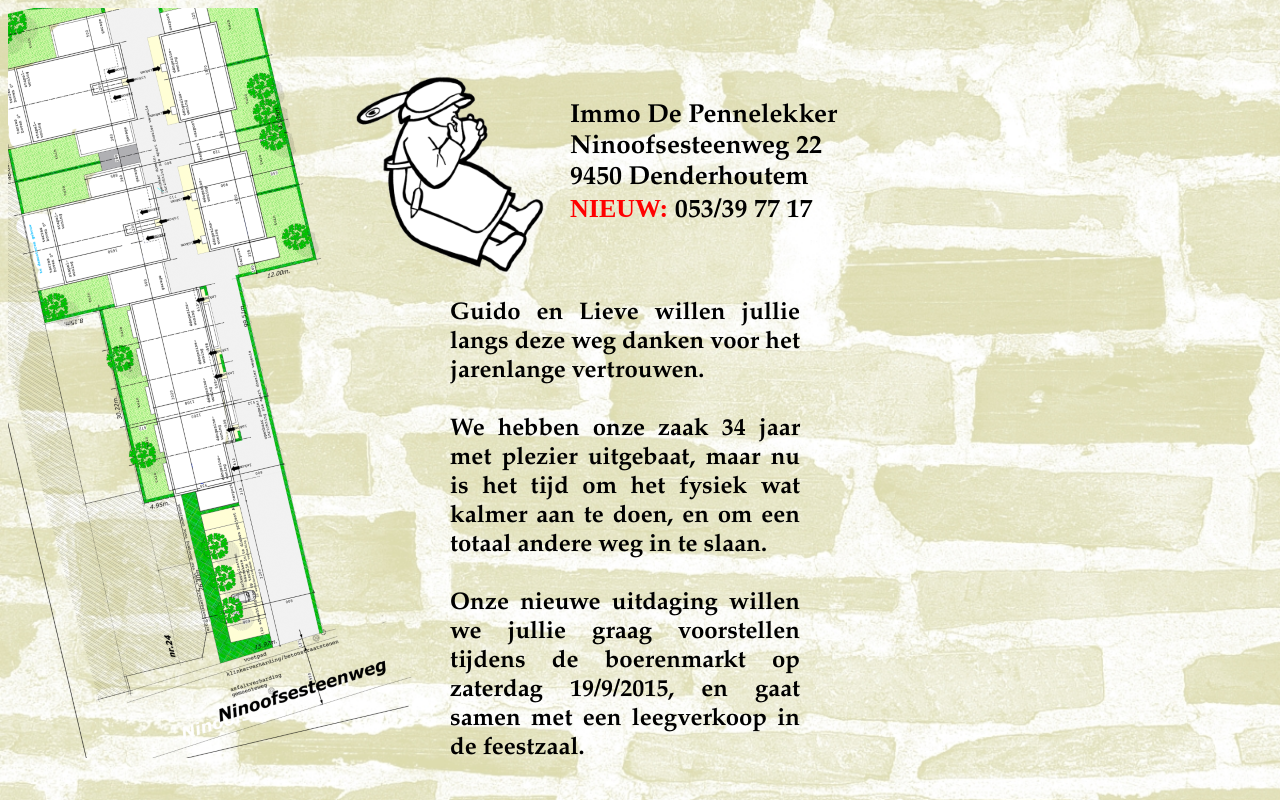
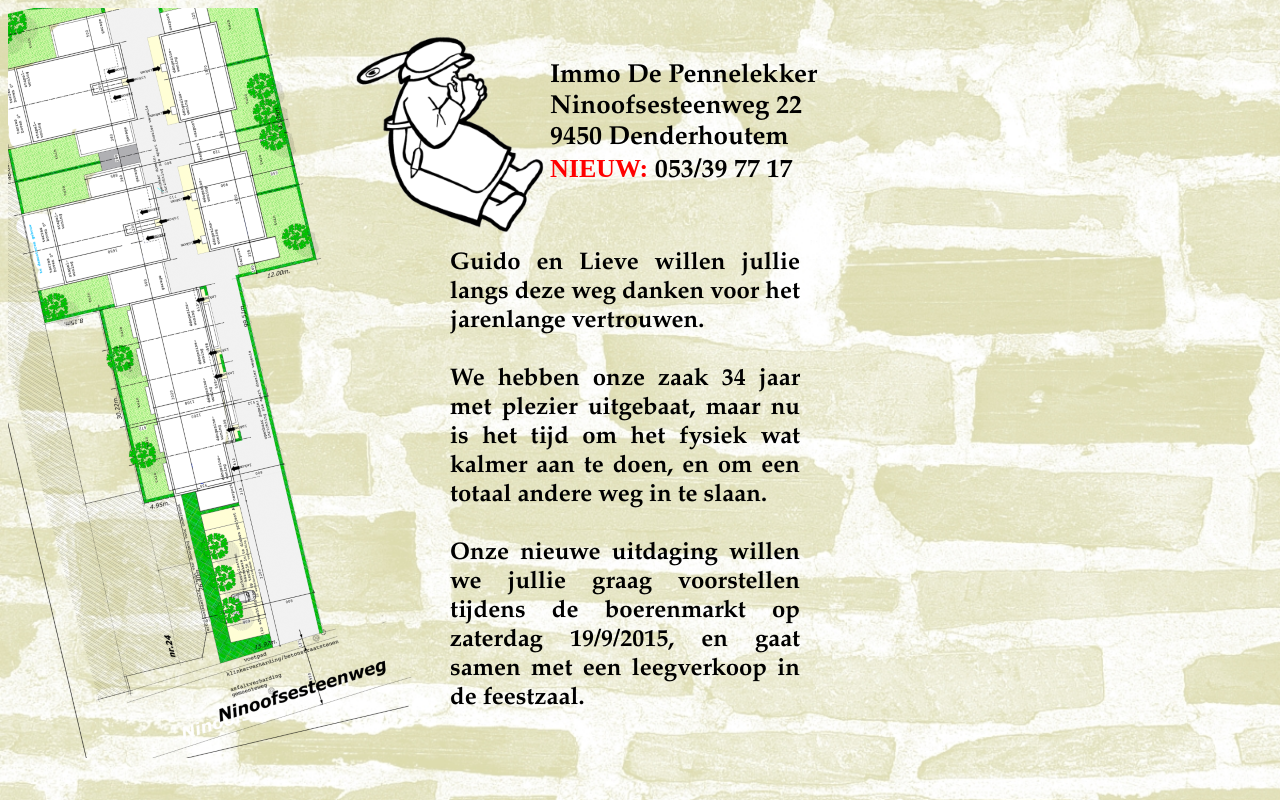
Before and after one commit to Laoujin/pennelekker-new, a plain HTML site: page public/index.html in a window 1280 px wide. Drawn offline with Linux system fonts and the light colour scheme.

Commit message:
Layout changes

```diff
--- a/public/main.css
+++ b/public/main.css
@@ -8,7 +8,7 @@ body {
 
 #contact {
 	position: absolute;
-	top: 60px;
+	top: 20px;
 	left: 350px;
 }
 
@@ -18,7 +18,7 @@ body {
 	font-size: 26px;
 
 	position: relative;
-	left: 220px;
+	left: 200px;
 	top: -180px;
 }
 
@@ -33,7 +33,7 @@ body {
 	font-size: 24px;
 
 	position: absolute;
-	top: 300px;
+	top: 250px;
 	left: 450px;
 
 	width: 350px;
```
